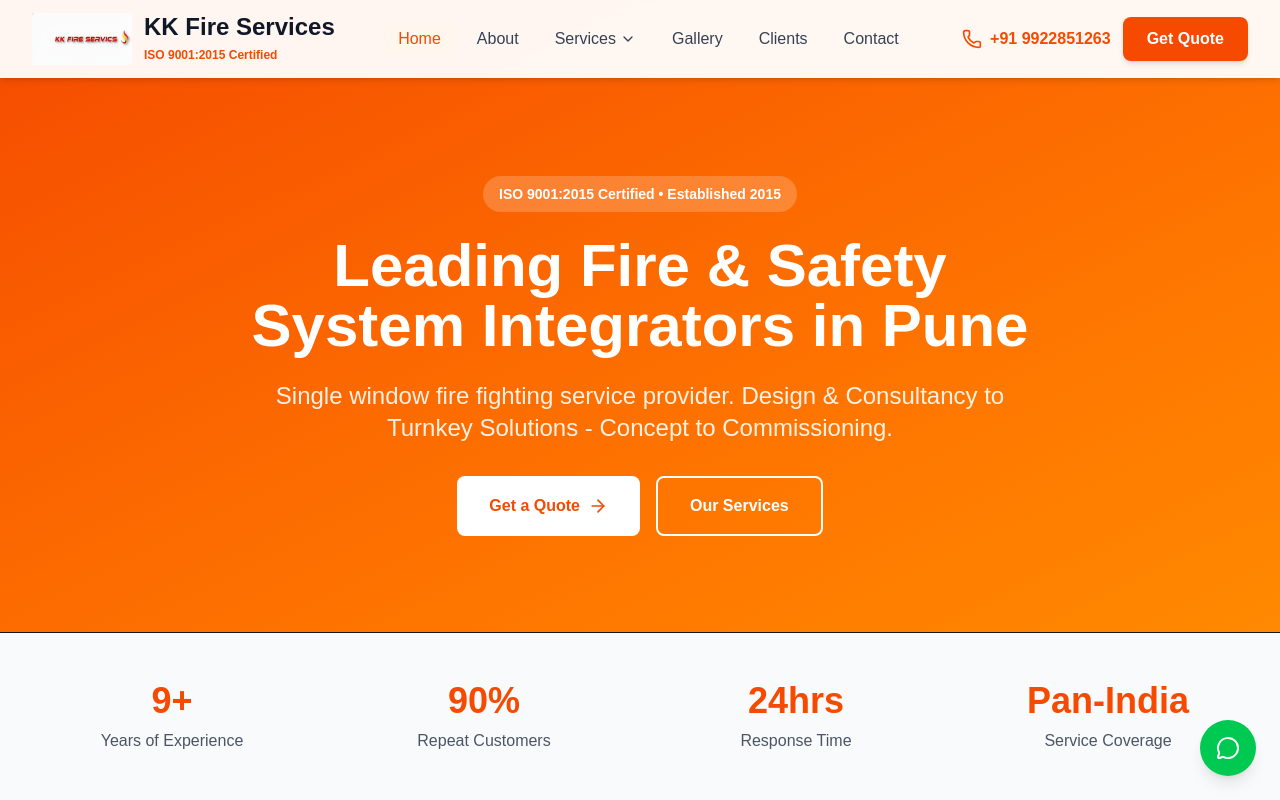
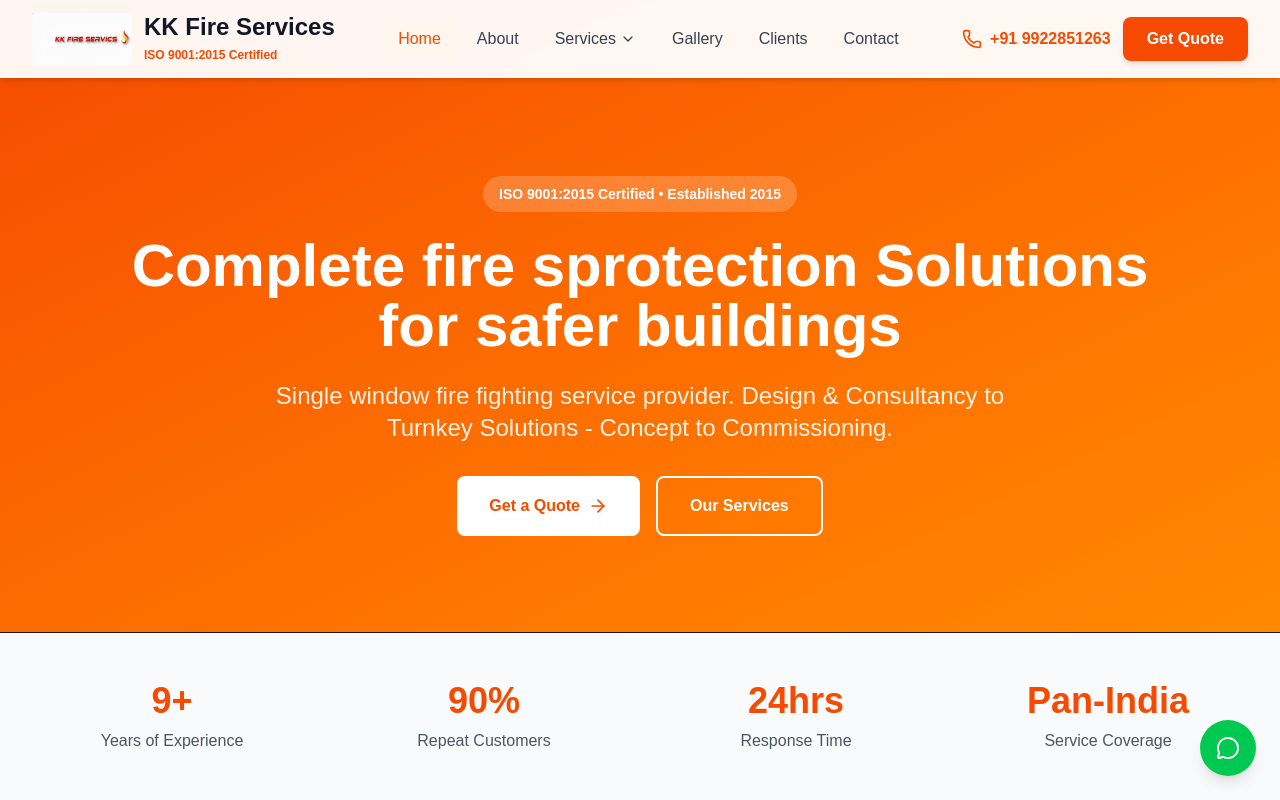
Before and after one commit to do-or-dieorganisation/kk-fire-services, a Next.js app: page / in a window 1280 px wide. Shown: the top 800 px of the page. Built offline with nearby package versions, Linux system fonts and the light colour scheme.

Commit message:
Changed teh title from leading fire safety to complete fire protection for safer building on main page

```diff
--- a/components/Hero.tsx
+++ b/components/Hero.tsx
@@ -15,9 +15,8 @@
             </span>
           </div>
           <h1 className="text-4xl md:text-6xl font-bold mb-6">
-            Leading Fire & Safety
-            <br />
-            System Integrators in Pune
+Complete fire sprotection Solutions            <br />
+            for safer buildings
           </h1>
           <p className="text-xl md:text-2xl mb-8 text-white/90 max-w-3xl mx-auto">
             Single window fire fighting service provider. Design & Consultancy
```
